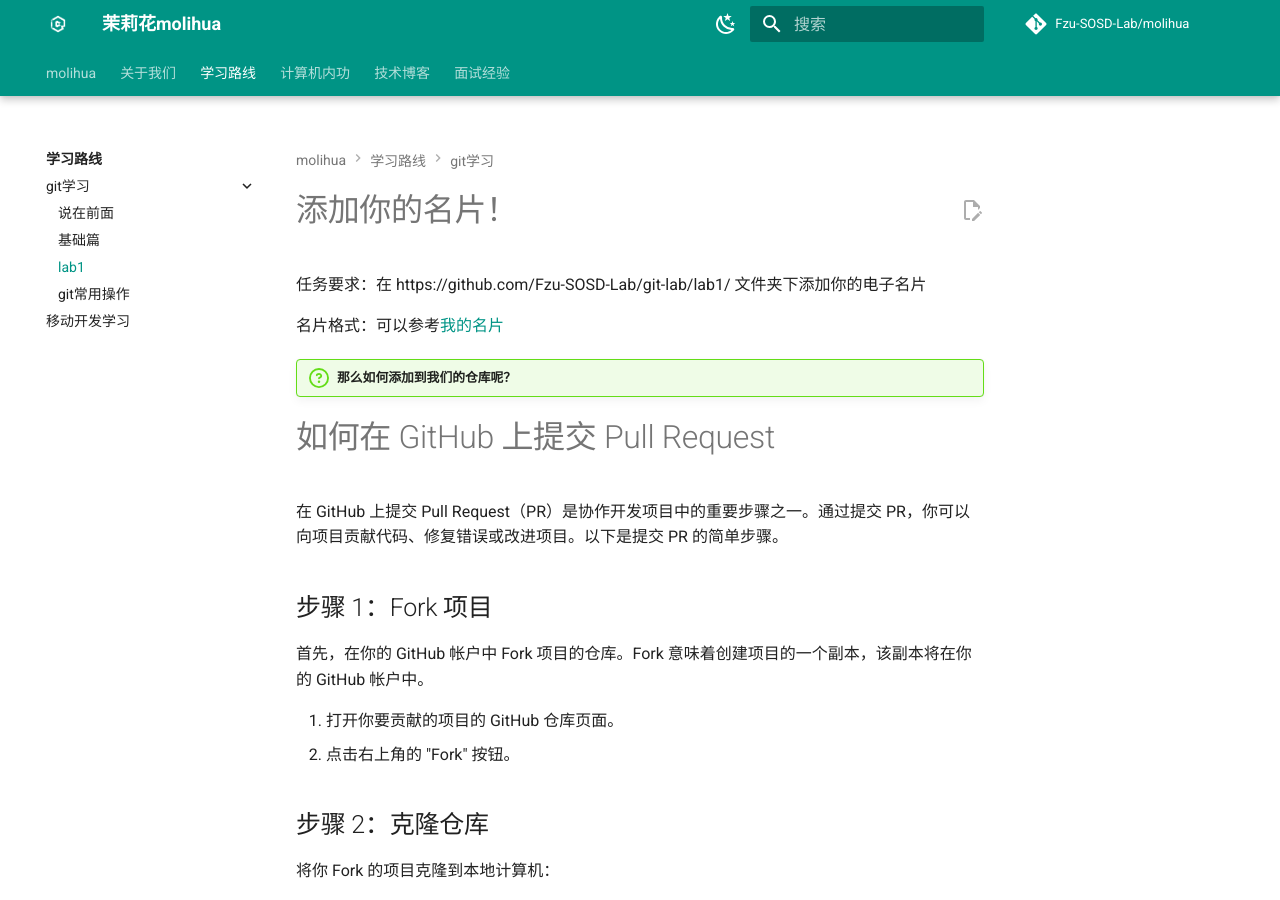
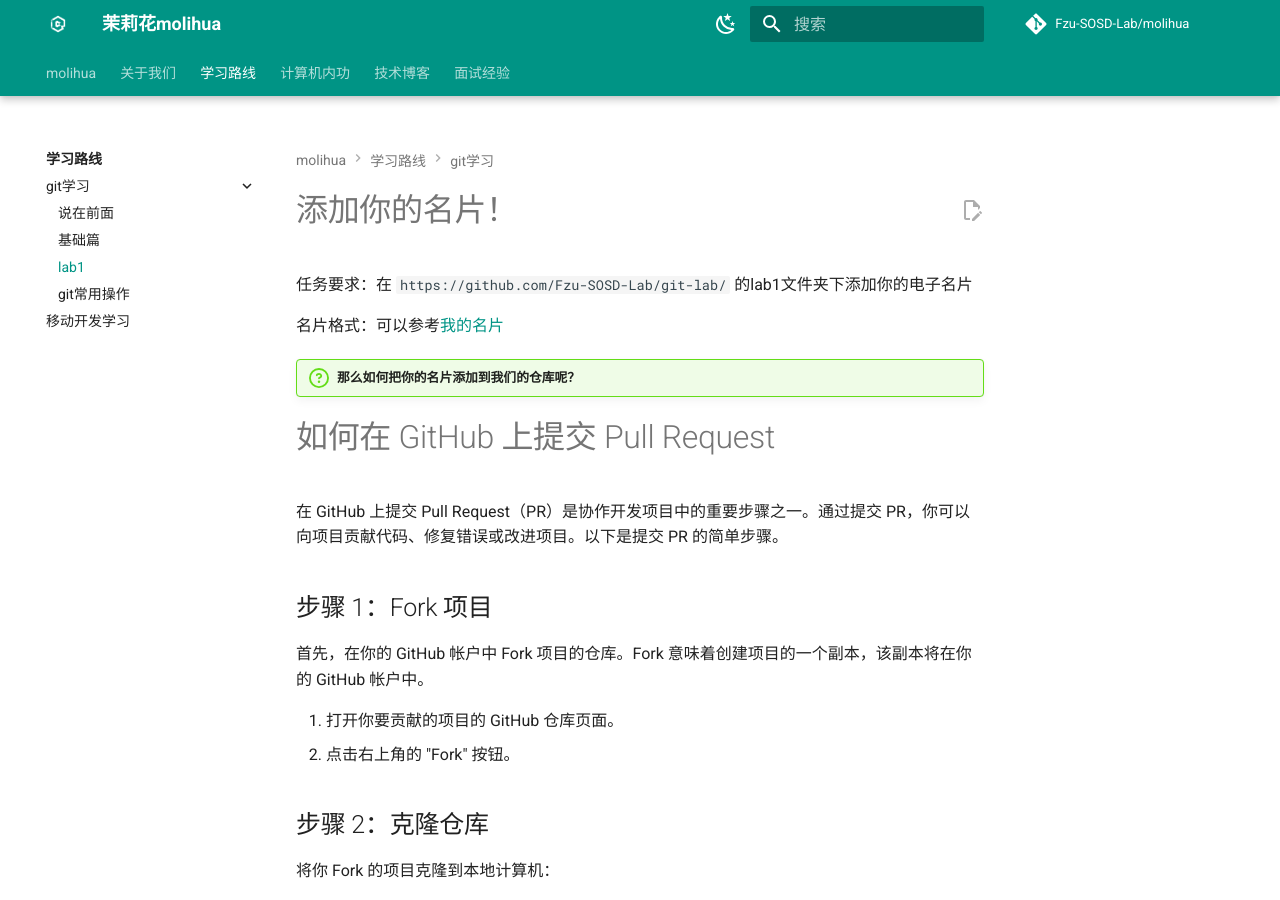
Before and after one commit to fzu-sosd-web/molihua, an MkDocs documentation site: the page built from docs/guide/git/pr.md, in a window 1280 px wide and 900 px high. Built offline with MkDocs 1.6.1 and Material for MkDocs 9.7.7, drawn with Linux system fonts in a browser that asks for light colours; comment, search, counter and statistics services are not loaded.

Commit message:
fix some

```diff
--- a/docs/guide/git/pr.md
+++ b/docs/guide/git/pr.md
@@ -1,11 +1,11 @@
 # 添加你的名片！
 
-任务要求：在 https://github.com/Fzu-SOSD-Lab/git-lab/lab1/ 文件夹下添加你的电子名片
+任务要求：在 `https://github.com/Fzu-SOSD-Lab/git-lab/` 的lab1文件夹下添加你的电子名片
 
 名片格式：可以参考[我的名片](https://github.com/Fzu-SOSD-Lab/git-lab/blob/main/lab1/luke.md)
 
 
-!!! question "那么如何添加到我们的仓库呢？"
+!!! question "那么如何把你的名片添加到我们的仓库呢？"
 
 # 如何在 GitHub 上提交 Pull Request
 
```
